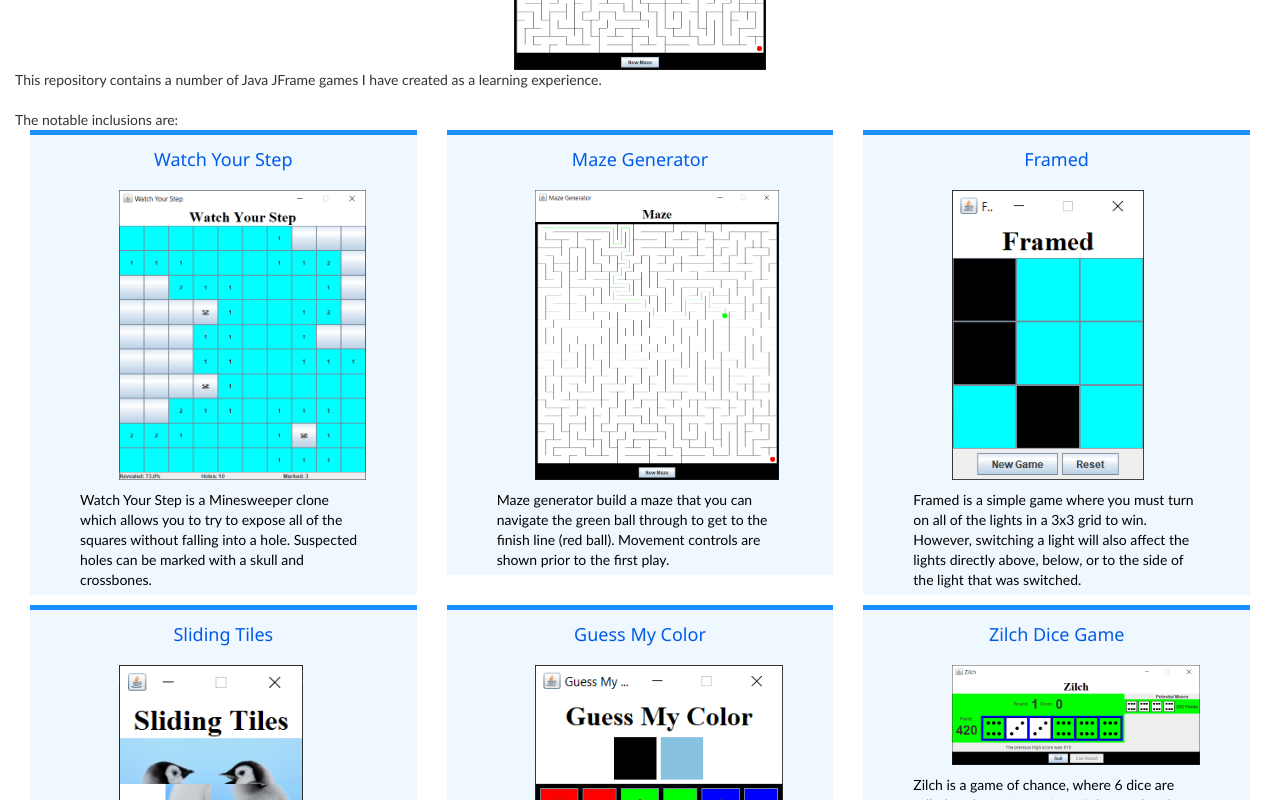
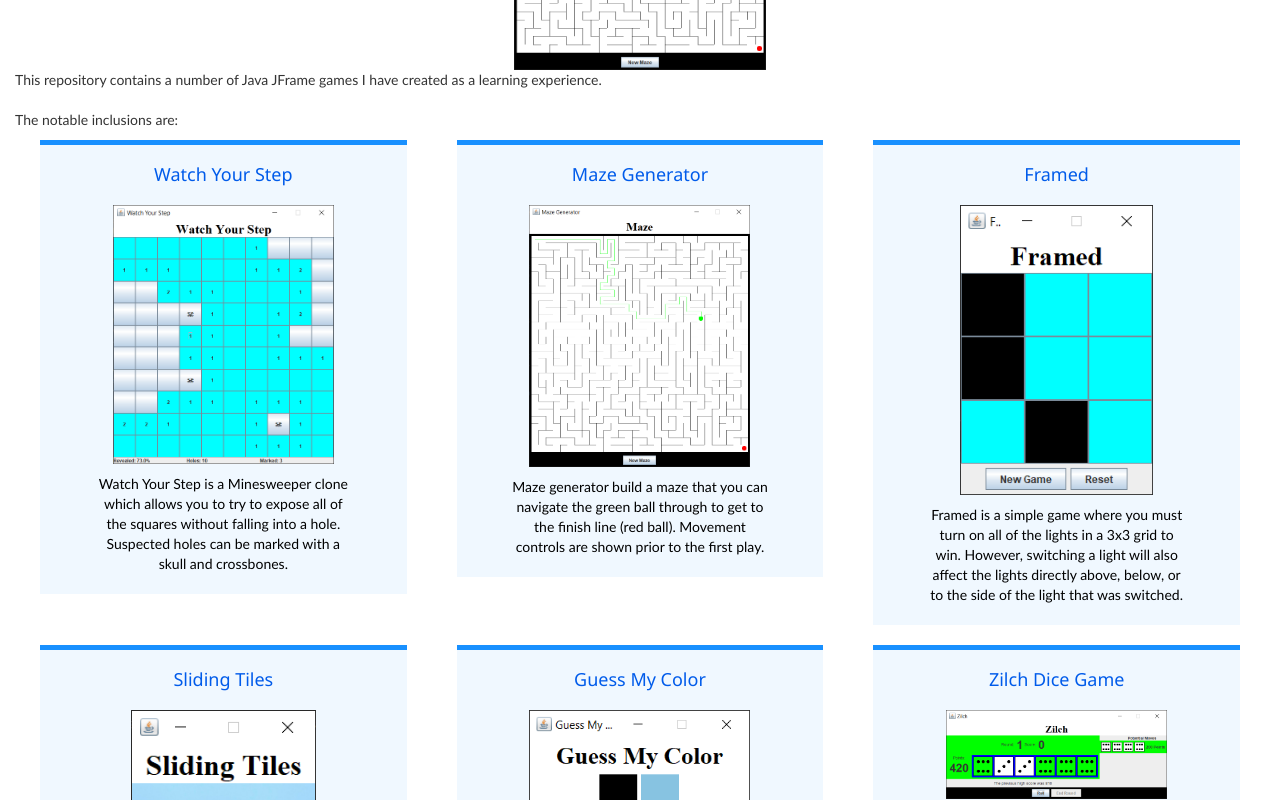
Before and after one commit to ndeely/Angular-ndcom, an Angular app: page /projects/0 in a window 1280 px wide. Shown: the part 400-1200 px from the top of the page. Built offline with nearby package versions, Linux system fonts and the light colour scheme.

Commit message:
centered projectBrief images

```diff
--- a/src/styles.scss
+++ b/src/styles.scss
@@ -65,6 +65,9 @@ blockquote p {
 .project-brief {
   background-color: aliceblue;
   border-top:5px solid #1890FF;
+  text-align: center;
+  margin: 10px;
+  padding: 5px;
 
   * {
     padding: 5px 50px;
@@ -78,7 +81,6 @@ blockquote p {
     max-height: 300px;
     width: auto;
     max-width: 90%;
-    margin: 0px 10%;
 
   }
 
```
